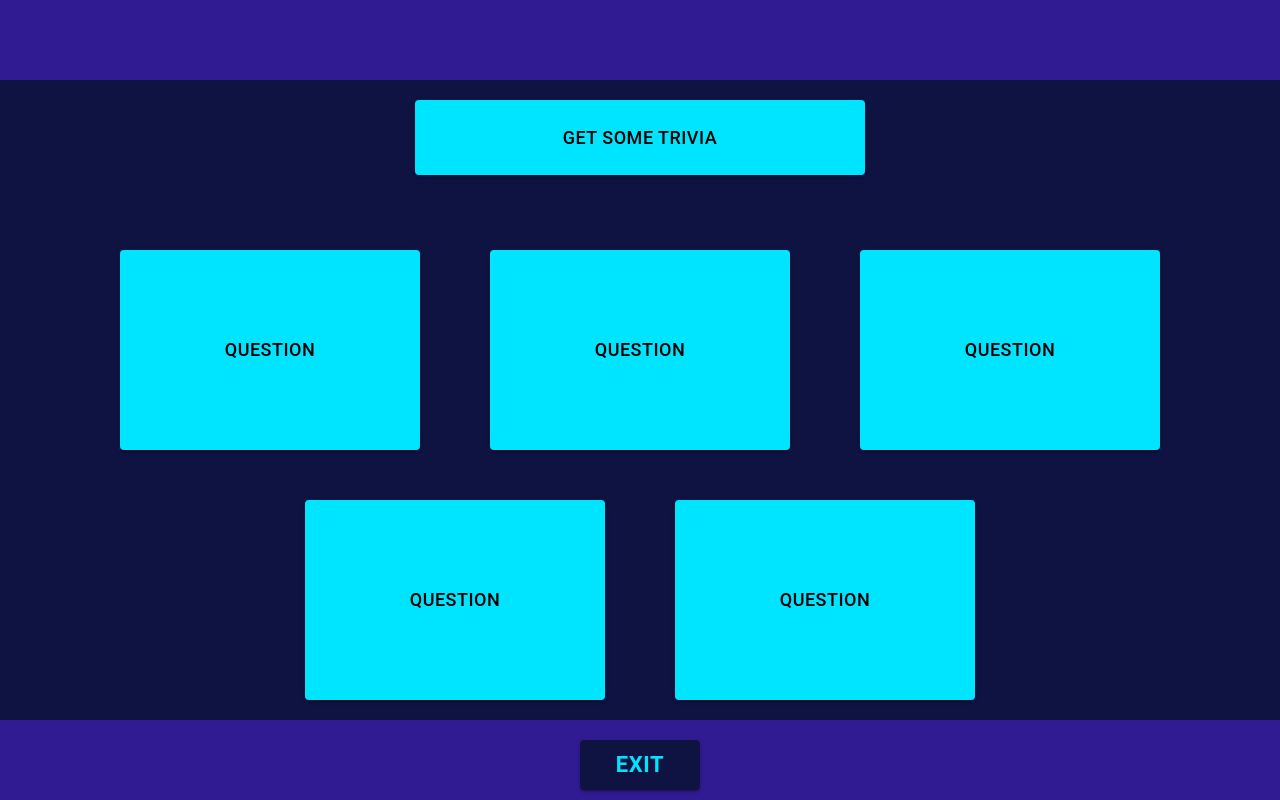
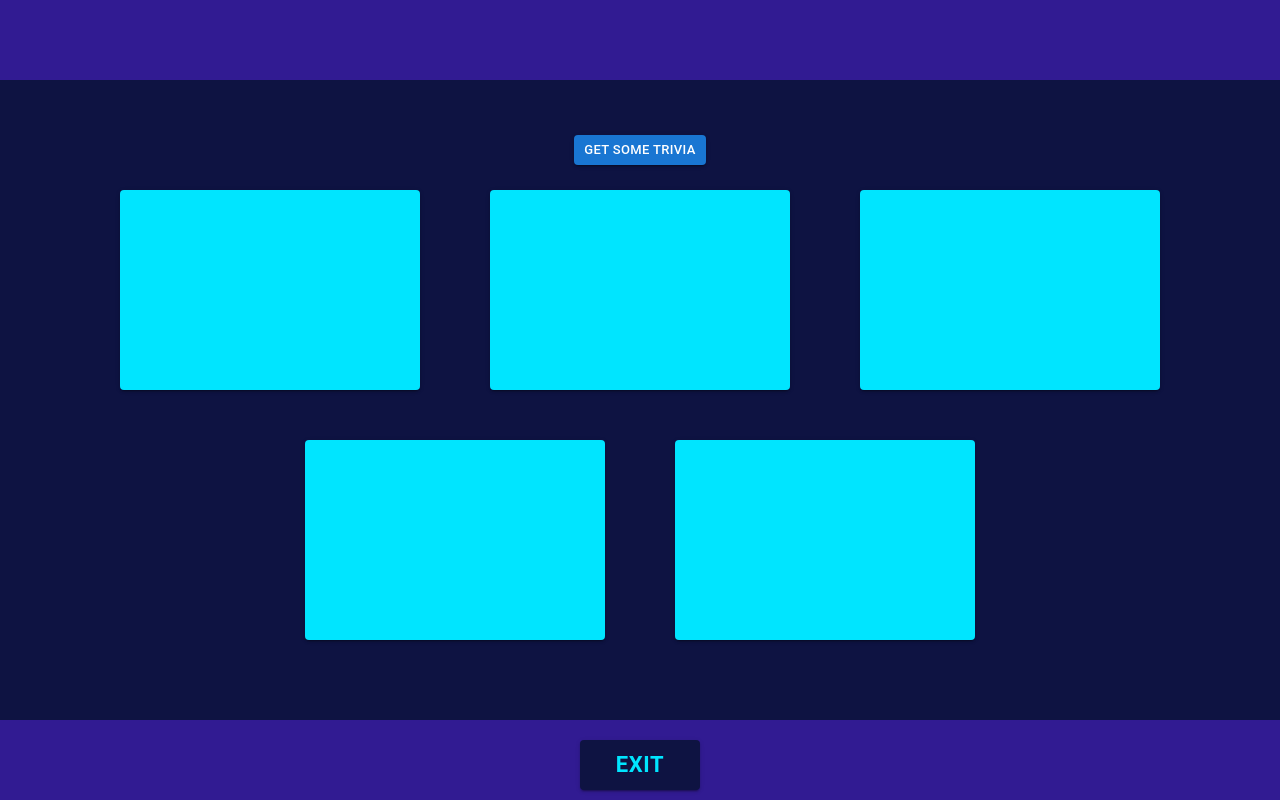
Before and after one commit to joshduns/trivia-react, a React (Create React App) app: page / in a window 1280 px wide. Both pictures are taken after a click on the button "TRIVIA". Built offline with nearby package versions, Linux system fonts and the light colour scheme.

Commit message:
Add functionality for api call and populating the category titles on the question tiles

```diff
--- a/package.json
+++ b/package.json
@@ -3,6 +3,7 @@
   "version": "0.1.0",
   "private": true,
   "dependencies": {
+    "@babel/core": "^7.16.0",
     "@emotion/react": "^11.5.0",
     "@emotion/styled": "^11.3.0",
     "@mui/material": "^5.1.0",
@@ -14,6 +15,7 @@
     "@types/react": "^17.0.34",
     "@types/react-dom": "^17.0.11",
     "bootstrap": "^5.1.3",
+    "generate-react-cli": "^7.0.4",
     "jshint": "^2.13.1",
     "react": "^17.0.2",
     "react-bootstrap": "^2.0.2",
--- a/src/splash/splash.tsx
+++ b/src/splash/splash.tsx
@@ -63,7 +63,7 @@ class Splash extends React.Component<splashProps, splashState> {
                 <Row className="bumper"><Col></Col></Row>
                 <Row className="body">
                     { !this.state.playing ? choices : null }
-                    { this.state.playingTrivia ? <TriviaBoard questions={[]} /> : null }
+                    { this.state.playingTrivia ? <TriviaBoard /> : null }
                 </Row>
                 <Row className="justify-content-center bumper">
                     {this.state.playing ? <ExitButton handleExit={this.handleExit} text="Exit"/> : null }
--- /dev/null
+++ b/src/trivia/ShuffleButton.module.css
@@ -0,0 +1,9 @@
+#shuffleButton {
+    height: 75px;
+    width: 450px;
+    margin: 20px 35px 50px 35px;
+    font-size: 18px;
+    background-color: #00E5FF;
+    color: black;
+    display:inline-block;
+}
--- /dev/null
+++ b/src/trivia/ShuffleButton.tsx
@@ -0,0 +1,20 @@
+import React from 'react';
+import Button from '@mui/material/Button';
+import styles from './ShuffleButton.module.css';
+
+
+interface shuffleProps {
+  text: string,
+  handleShuffle: any,
+}
+
+const ShuffleButton = ({text, handleShuffle}: shuffleProps) => {
+
+  return (
+    <div className={styles.ShuffleButton}>
+    <Button id="shuffleButton" variant="contained" size="small" onClick={handleShuffle} >{text}</Button>
+  </div>
+  )
+};
+
+export default ShuffleButton;
--- a/src/trivia/board.tsx
+++ b/src/trivia/board.tsx
@@ -1,50 +1,95 @@
-import React from 'react';
+import React, { useState } from 'react';
 import 'bootstrap/dist/css/bootstrap.min.css';
 import QuestionTile from './question';
-import Shuffle from './shuffle';
+import ShuffleButton from './ShuffleButton';
 import Container from 'react-bootstrap/Container';
 import Row from 'react-bootstrap/Row';
 
 
-type boardState = {
-    gameComplete: boolean
+
+interface question {
+    category: string,
+    question: string,
+    answer: string,
 }
 
-type boardProps = {
-    questions: []
+const jservice = 'https://jservice.io/api/random?count=5';
+
+const TriviaBoard = () => {
+    const [questions, setQuestions] = useState<Array<question>>([{category: '', question: '', answer: ''},
+                                                                {category: '', question: '', answer: ''},
+                                                                {category: '', question: '', answer: ''},
+                                                                {category: '', question: '', answer: ''},
+                                                                {category: '', question: '', answer: ''}
+                                                                ]);
+    const [gotQuestions, setGotQuestions] = useState({gotQuestions: false});
+    const [gameComplete, setComplete] = useState({gameComplete: false});
+
+
+    async function handleShuffle() {
+        const res = await fetch(jservice);
+        const body = await res.json();
+        let q: question[] = [];
+        if (res.ok) {
+            body.forEach( (item: any) => {q.push({'category': item.category.title, 'question': item.question, 'answer': item.answer})})
+            setQuestions(q);
+            setGotQuestions({gotQuestions: true});
+        } else {
+            alert('Unable to get questions from JService!')
         }
 
-
-class TriviaBoard extends React.Component<boardProps, boardState> {
-    constructor(props: boardProps) {
-        super(props);
-        this.handleShuffle = this.handleShuffle.bind(this);
     }
 
-    state: boardState = {
-        gameComplete: false
-    }
-
-    handleShuffle() {
-        console.log('this will make request from api')
-    }
-
-    render() {
     return (
         <Container fluid className="trivia-board">
-                <Shuffle text="Get Some Trivia" handleShuffle={this.handleShuffle} />
+            <ShuffleButton text="Get Some Trivia" handleShuffle={handleShuffle}  />
             <Row className="justify-content-center">
-                    <QuestionTile />
-                    <QuestionTile />
-                    <QuestionTile />
+                <QuestionTile subject={questions[0].category} question={questions[0].question} answer={questions[0].answer} />
+                <QuestionTile subject={questions[1].category} question={questions[1].question} answer={questions[1].answer} />
+                <QuestionTile subject={questions[2].category} question={questions[2].question} answer={questions[2].answer} />
             </Row>
             <Row className="justify-content-center">
-                    <QuestionTile />
-                    <QuestionTile />
+                <QuestionTile subject={questions[3].category} question={questions[3].question} answer={questions[3].answer} />
+                <QuestionTile subject={questions[4].category} question={questions[4].question} answer={questions[4].answer} />
             </Row>
         </Container>
     )
 }
-}
+
+
+// class TriviaBoard extends React.Component<boardProps, boardState> {
+//     constructor(props: boardProps) {
+//         super(props);
+//         this.handleShuffle = this.handleShuffle.bind(this);
+//     }
+
+//     state: boardState = {
+//         gotQuestions: false,
+//         gameComplete: false,
+//         questions: [],
+//     }
+
+//     async handleShuffle() {
+//         const questions = await fetch(jservice);
+//         this.state = this.setState({questions: questions});
+//     }
+
+//     render() {
+//         return (
+//             <Container fluid className="trivia-board">
+//                 <ShuffleButton text="Get Some Trivia" handleShuffle={this.handleShuffle} shuffled={this.state.gotQuestions} />
+//                 <Row className="justify-content-center">
+//                     <QuestionTile />
+//                     <QuestionTile />
+//                     <QuestionTile />
+//                 </Row>
+//                 <Row className="justify-content-center">
+//                     <QuestionTile />
+//                     <QuestionTile />
+//                 </Row>
+//             </Container>
+//         )
+//     }
+// }
 
 export default TriviaBoard;
--- a/src/trivia/question.tsx
+++ b/src/trivia/question.tsx
@@ -1,10 +1,22 @@
-import * as React from 'react';
+import React, { useState } from 'react';
 import Button from '@mui/material/Button';
 import './question.css';
 
+interface questionProps {
+    subject: string,
+    question: string,
+    answer: string,
+}
 
-const QuestionTile = () => {
-    return <Button id="questionTile" variant="contained" size="large">question</Button>
+interface questionState {
+    step: number,
+}
+
+
+const QuestionTile = ({subject, question, answer}: questionProps) => {
+    const [step, setStep] = useState(1);
+
+    return <Button id="questionTile" variant="contained" size="large">{subject}</Button>
 }
 
 
--- a/src/trivia/shuffle.tsx
+++ b/src/trivia/shuffle.tsx
@@ -10,6 +10,7 @@ type shuffleState = {
 type shuffleProps = {
     text: string,
     handleShuffle: () => void;
+    shuffled: boolean,
 }
 
 class Shuffle extends React.Component<shuffleProps, shuffleState> {
```
Also changed, not shown: App.tsx (deleted, +0 -51 lines), generate-react-cli.json (added, +15 -0 lines), 2 other files (tests, documents, lock files or other folders). Lines whose indentation alone changed are shown as unchanged.
